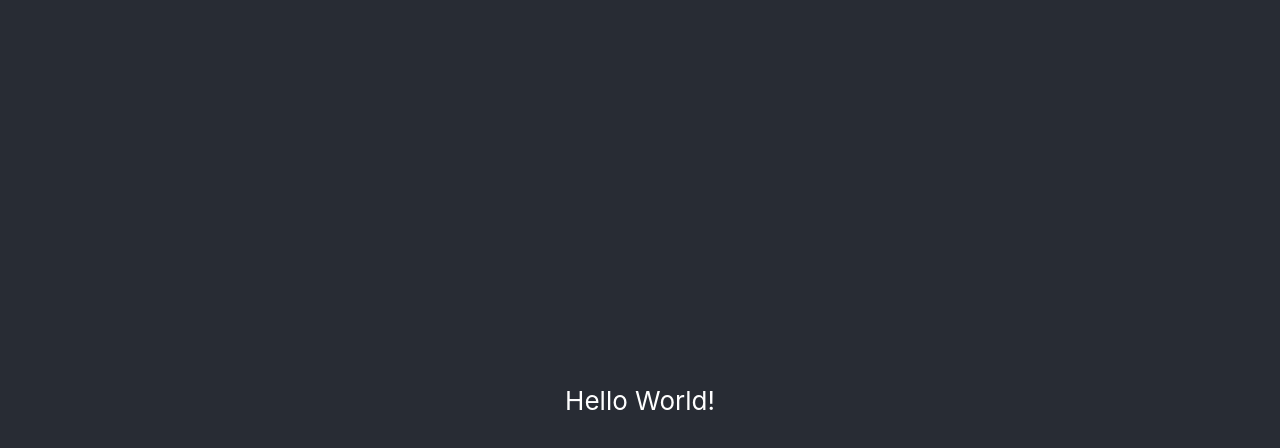
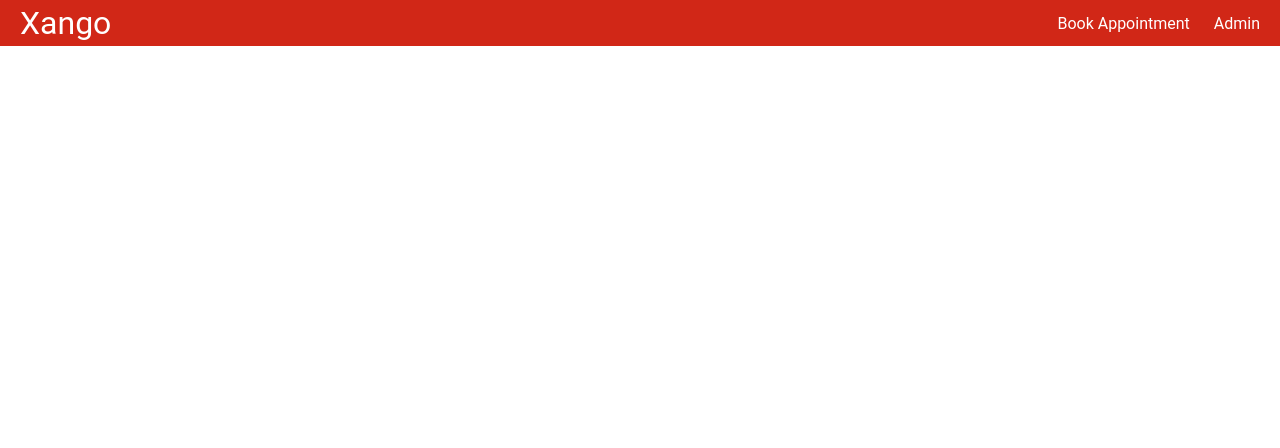
Before and after one commit to MinervaArgus/xango-barbershop, a React (Create React App) app in the folder barbershop-payment-system/: page / in a window 1280 px wide. Shown: the top 448 px of the page. Built offline with nearby package versions, Linux system fonts and the light colour scheme.

Commit message:
Adding basic tabs
Used react router

```diff
--- a/barbershop-payment-system/package.json
+++ b/barbershop-payment-system/package.json
@@ -8,6 +8,7 @@
     "@testing-library/user-event": "^13.5.0",
     "react": "^18.2.0",
     "react-dom": "^18.2.0",
+    "react-router-dom": "^5.3.4",
     "react-scripts": "5.0.1",
     "web-vitals": "^2.1.4"
   },
--- a/barbershop-payment-system/src/App.js
+++ b/barbershop-payment-system/src/App.js
@@ -1,12 +1,29 @@
 import './styles/App.css';
+import Navbar from './components/NavBar';
+import { BrowserRouter as Router, Route, Switch } from 'react-router-dom';
+import Home from './pages/Home';
+import Appointments from './pages/Appointments';
+import Admin from './pages/Admin';
 
 function App() {
   return (
     <div className="App">
       <header className="App-header">
-        <p>
-          Hello World!
-        </p>
+        <Navbar />
+        <Router>
+          <Switch>
+            <Route path="/home">
+              <Home />
+            </Route>
+            <Route path="/appointments">
+              <Appointments />
+            </Route>
+            <Route path="/admin">
+              <Admin />
+            </Route>
+
+          </Switch>
+        </Router>
       </header>
     </div>
   );
--- /dev/null
+++ b/barbershop-payment-system/src/components/NavBar.js
@@ -0,0 +1,16 @@
+import React from "react";
+
+export default function Navbar() {
+    return (<nav className="nav">
+        <a href="/home" className="site-title">Xango</a>
+        <ul>
+            <li>
+                <a href="/appointments">Book Appointment</a>
+            </li>
+            <li>
+                <a href="/admin">Admin</a>
+            </li>
+        </ul>
+    </nav >
+    )
+}
--- /dev/null
+++ b/barbershop-payment-system/src/pages/Admin.js
@@ -0,0 +1,5 @@
+import React from "react";
+
+const Admin = () => <h1>Admin</h1>
+
+export default Admin
--- /dev/null
+++ b/barbershop-payment-system/src/pages/Appointments.js
@@ -0,0 +1,5 @@
+import React from "react";
+
+const Appointments = () => <h1>Appointments</h1>
+
+export default Appointments
--- /dev/null
+++ b/barbershop-payment-system/src/pages/Home.js
@@ -0,0 +1,5 @@
+import React from "react";
+
+const Home = () => <h1>Home</h1>
+
+export default Home
--- a/barbershop-payment-system/src/styles/App.css
+++ b/barbershop-payment-system/src/styles/App.css
@@ -1,4 +1,4 @@
-.App {
+/* .App {
   text-align: center;
 }
 
@@ -32,7 +32,70 @@
   from {
     transform: rotate(0deg);
   }
+
   to {
     transform: rotate(360deg);
   }
+} */
+
+
+
+* {
+  box-sizing: border-box;
+
 }
+
+body {
+  margin: 0;
+  font-family: 'Roboto', cursive;
+  background-color: white;
+}
+
+.home {
+
+
+  justify-content: center;
+  background-color: #d1271792;
+  height: 83vh;
+  margin: 2rem;
+  box-shadow: 5px 5px 5px 5px #d1271792;
+}
+
+.nav {
+  background-color: #d12717;
+  color: white;
+  display: flex;
+  justify-content: space-between;
+  align-items: stretch;
+  gap: 2rem;
+  padding: 0 1rem;
+}
+
+.site-title {
+  font-size: 2rem;
+}
+
+.nav ul {
+  padding: 0;
+  margin: 0;
+  list-style: none;
+  display: flex;
+  gap: 1rem;
+}
+
+.nav a {
+  color: inherit;
+  text-decoration: none;
+  height: 100%;
+  display: flex;
+  align-items: center;
+  padding: .25rem;
+}
+
+.nav li.active {
+  background-color: #555;
+}
+
+.nav li:hover {
+  color: #ede7e6;
+}
```
Also changed, not shown: 1 other file (tests, documents, lock files or other folders).
